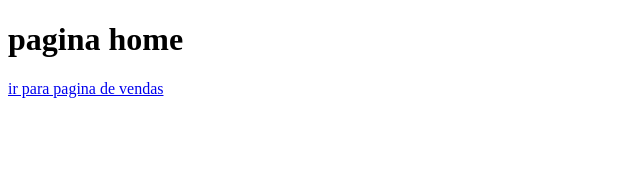
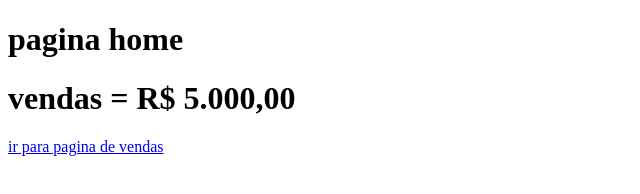
Before and after one commit to BessaDani/aulagit, a plain HTML site: page index.html in a window 1280 px wide. Shown: the whole page, without its empty margins (0-640 px from the left). Drawn offline with Linux system fonts and the light colour scheme.

Commit message:
acrescentado valos de vanda

```diff
--- a/index.html
+++ b/index.html
@@ -8,6 +8,8 @@
 </head>
 <body>
     <h1> pagina home</h1>
+    <h1> vendas = R$ 5.000,00</h1>
     <a href="index.html"> ir para pagina de vendas</a>
+
 </body>
 </html>
```
